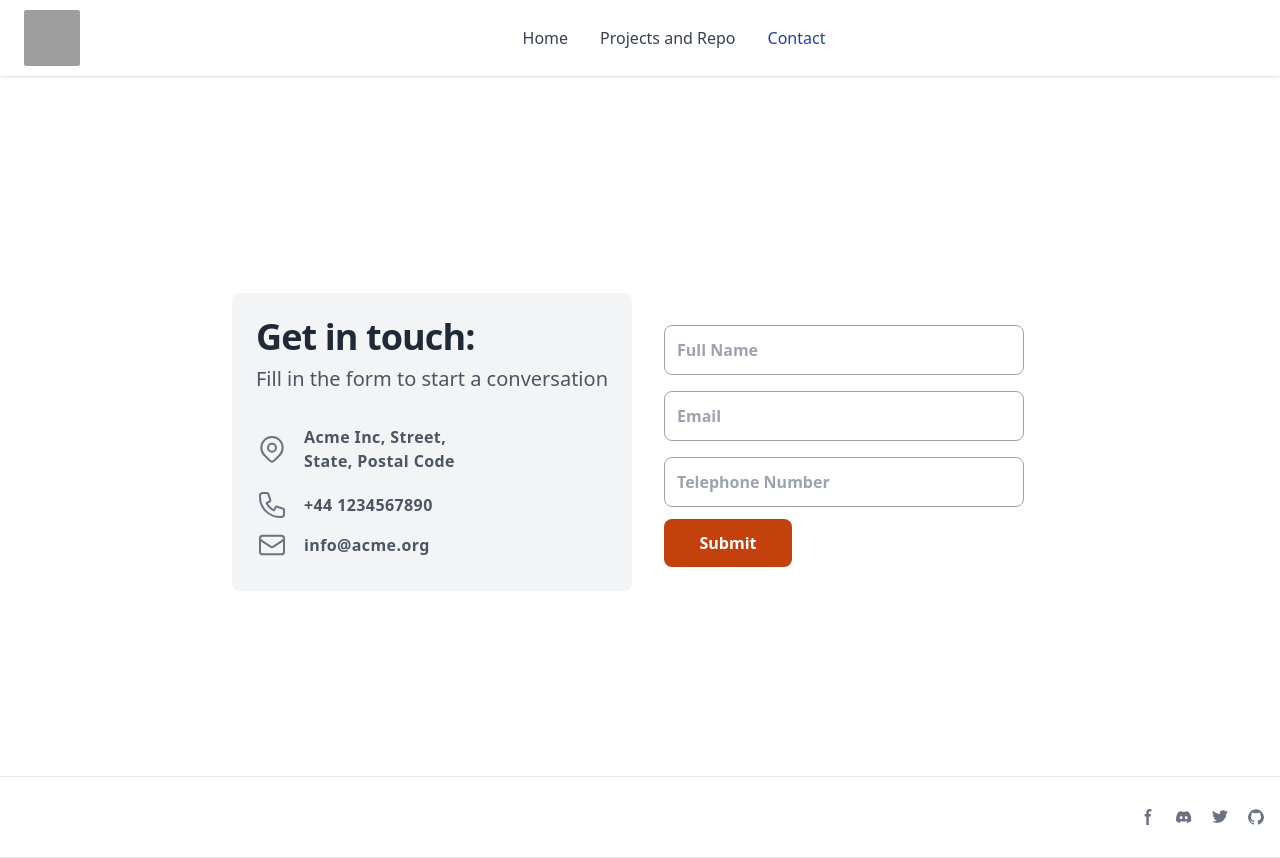
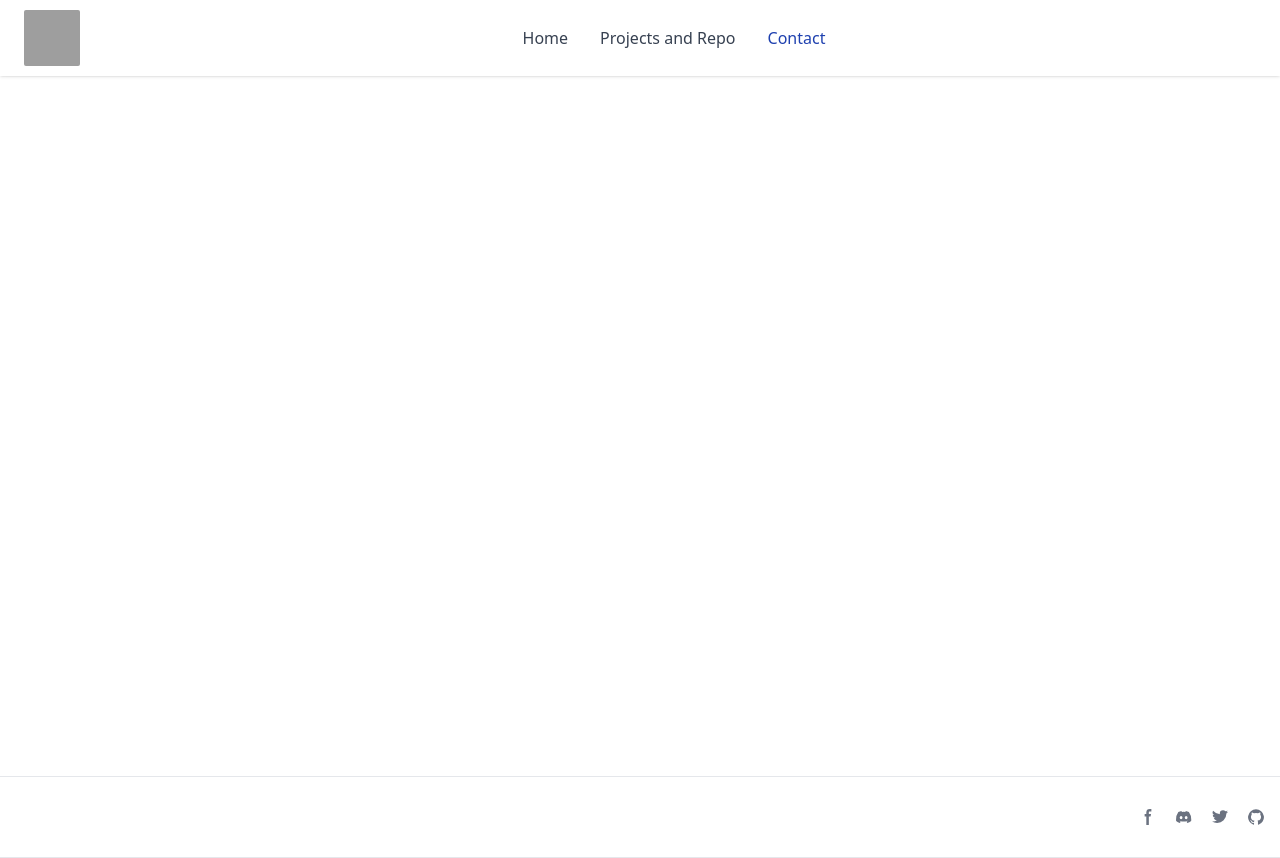
Before and after one commit to saif-gitreps/Portfolio-Template, a React (Vite) app: page /contact in a window 1280 px wide. Built offline with nearby package versions, Linux system fonts and the light colour scheme; grey boxes are pictures that could not be loaded.

Commit message:
finished home page

```diff
--- a/src/components/contact/Contact.jsx
+++ b/src/components/contact/Contact.jsx
@@ -1,140 +1,5 @@
 export default function Contact() {
    return (
-      <div className="relative flex items-top justify-center min-h-[700px] bg-white sm:items-center sm:pt-0">
-         <div className="max-w-6xl mx-auto sm:px-6 lg:px-8">
-            <div className="mt-8 overflow-hidden">
-               <div className="grid grid-cols-1 md:grid-cols-2">
-                  <div className="p-6 mr-2 bg-gray-100 sm:rounded-lg">
-                     <h1 className="text-3xl sm:text-4xl text-gray-800 font-extrabold tracking-tight">
-                        Get in touch:
-                     </h1>
-                     <p className="text-normal text-lg sm:text-xl font-medium text-gray-600 mt-2">
-                        Fill in the form to start a conversation
-                     </p>
-
-                     <div className="flex items-center mt-8 text-gray-600">
-                        <svg
-                           fill="none"
-                           stroke="currentColor"
-                           strokeLinecap="round"
-                           strokeLinejoin="round"
-                           strokeWidth="1.5"
-                           viewBox="0 0 24 24"
-                           className="w-8 h-8 text-gray-500"
-                        >
-                           <path
-                              strokeLinecap="round"
-                              strokeLinejoin="round"
-                              strokeWidth="1.5"
-                              d="M17.657 16.657L13.414 20.9a1.998 1.998 0 01-2.827 0l-4.244-4.243a8 8 0 1111.314 0z"
-                           />
-                           <path
-                              strokeLinecap="round"
-                              strokeLinejoin="round"
-                              strokeWidth="1.5"
-                              d="M15 11a3 3 0 11-6 0 3 3 0 016 0z"
-                           />
-                        </svg>
-                        <div className="ml-4 text-md tracking-wide font-semibold w-40">
-                           Acme Inc, Street, State, Postal Code
-                        </div>
-                     </div>
-
-                     <div className="flex items-center mt-4 text-gray-600">
-                        <svg
-                           fill="none"
-                           stroke="currentColor"
-                           strokeLinecap="round"
-                           strokeLinejoin="round"
-                           strokeWidth="1.5"
-                           viewBox="0 0 24 24"
-                           className="w-8 h-8 text-gray-500"
-                        >
-                           <path
-                              strokeLinecap="round"
-                              strokeLinejoin="round"
-                              strokeWidth="1.5"
-                              d="M3 5a2 2 0 012-2h3.28a1 1 0 01.948.684l1.498 4.493a1 1 0 01-.502 1.21l-2.257 1.13a11.042 11.042 0 005.516 5.516l1.13-2.257a1 1 0 011.21-.502l4.493 1.498a1 1 0 01.684.949V19a2 2 0 01-2 2h-1C9.716 21 3 14.284 3 6V5z"
-                           />
-                        </svg>
-                        <div className="ml-4 text-md tracking-wide font-semibold w-40">
-                           +44 1234567890
-                        </div>
-                     </div>
-
-                     <div className="flex items-center mt-2 text-gray-600">
-                        <svg
-                           fill="none"
-                           stroke="currentColor"
-                           strokeLinecap="round"
-                           strokeLinejoin="round"
-                           strokeWidth="1.5"
-                           viewBox="0 0 24 24"
-                           className="w-8 h-8 text-gray-500"
-                        >
-                           <path
-                              strokeLinecap="round"
-                              strokeLinejoin="round"
-                              strokeWidth="1.5"
-                              d="M3 8l7.89 5.26a2 2 0 002.22 0L21 8M5 19h14a2 2 0 002-2V7a2 2 0 00-2-2H5a2 2 0 00-2 2v10a2 2 0 002 2z"
-                           />
-                        </svg>
-                        <div className="ml-4 text-md tracking-wide font-semibold w-40">
-                           info@acme.org
-                        </div>
-                     </div>
-                  </div>
-
-                  <form className="p-6 flex flex-col justify-center">
-                     <div className="flex flex-col">
-                        <label htmlFor="name" className="hidden">
-                           Full Name
-                        </label>
-                        <input
-                           type="name"
-                           name="name"
-                           id="name"
-                           placeholder="Full Name"
-                           className="w-100 mt-2 py-3 px-3 rounded-lg bg-white border border-gray-400 text-gray-800 font-semibold focus:border-orange-500 focus:outline-none"
-                        />
-                     </div>
-
-                     <div className="flex flex-col mt-2">
-                        <label htmlFor="email" className="hidden">
-                           Email
-                        </label>
-                        <input
-                           type="email"
-                           name="email"
-                           id="email"
-                           placeholder="Email"
-                           className="w-100 mt-2 py-3 px-3 rounded-lg bg-white border border-gray-400 text-gray-800 font-semibold focus:border-orange-500 focus:outline-none"
-                        />
-                     </div>
-
-                     <div className="flex flex-col mt-2">
-                        <label htmlFor="tel" className="hidden">
-                           Number
-                        </label>
-                        <input
-                           type="tel"
-                           name="tel"
-                           id="tel"
-                           placeholder="Telephone Number"
-                           className="w-100 mt-2 py-3 px-3 rounded-lg bg-white border border-gray-400 text-gray-800 font-semibold focus:border-orange-500 focus:outline-none"
-                        />
-                     </div>
-
-                     <button
-                        type="submit"
-                        className="md:w-32 bg-orange-700 hover:bg-blue-dark text-white font-bold py-3 px-6 rounded-lg mt-3 hover:bg-orange-600 transition ease-in-out duration-300"
-                     >
-                        Submit
-                     </button>
-                  </form>
-               </div>
-            </div>
-         </div>
-      </div>
+      <div className="relative flex items-top justify-center min-h-[700px] bg-white sm:items-center sm:pt-0"></div>
    );
 }
--- a/src/components/home/Home.jsx
+++ b/src/components/home/Home.jsx
@@ -3,9 +3,9 @@ import { Link } from "react-router-dom";
 export default function Home() {
    return (
       <div className="mx-auto w-full max-w-7xl">
-         <aside className="relative overflow-hidden text-black rounded-lg sm:mx-16 mx-2 sm:py-16">
-            <div className="relative z-10 max-w-screen-xl px-4  pb-20 pt-10 sm:py-24 mx-auto sm:px-6 lg:px-8">
-               <div className="absolute inset-0 w-full sm:my-20 sm:pt-1 pt-12 h-full ">
+         <aside className="relative overflow-hidden text-black rounded-lg sm:mx-16 mx-2 sm:py-1">
+            <div className="relative z-10 max-w-screen-xl py-20 my-20 mx-auto sm:px-6 lg:px-8">
+               <div className="inset-0 w-full sm:my-1 sm:pt-1 pt-12 ">
                   <div className="wrapper">
                      <div className="typing-demo">Hello Saif here,</div>
                   </div>
@@ -28,18 +28,34 @@ export default function Home() {
                </div>
             </div>
          </aside>
-
-         <div className="grid  place-items-center sm:mt-20">
-            <img
-               className="sm:w-96 w-48"
-               src="https://i.ibb.co/2M7rtLk/Remote1.png"
-               alt="image2"
-            />
+         <div className="relative overflow text-black rounded-lg sm:mx-16 mx-2 sm:py-10">
+            <h2 className="text-3xl font-bold sm:text-4xl">Technologies I work with..</h2>
+            <ul className="text-2xl ">
+               <li>
+                  {" "}
+                  <span className="text-blue-900 font-extrabold ml-6">
+                     Languages:
+                  </span>{" "}
+                  Python, C++, JavaScript, ASM86, PHP, Java
+               </li>
+               <li>
+                  {" "}
+                  <span className="text-blue-900 font-extrabold ml-8">Frameworks: </span>
+                  Express.js, React.js, Flask.py, Mongoose.js , Prisma.js , EJS, FastAPI
+               </li>
+               <li>
+                  {" "}
+                  <span className="text-blue-900 font-extrabold ml-10">Databases: </span>
+                  MongoDB, MySQL, PostreSQL
+               </li>
+               <li>
+                  <span className="text-blue-900 font-extrabold ml-12">
+                     Cloud and Tools:{" "}
+                  </span>{" "}
+                  Render, AWS, Git/Github, Postman, Linux
+               </li>
+            </ul>
          </div>
-
-         <h1 className="text-center text-2xl sm:text-5xl py-10 font-medium">
-            Lorem Ipsum Yojo
-         </h1>
       </div>
    );
 }
--- a/src/index.css
+++ b/src/index.css
@@ -3,7 +3,7 @@
 @tailwind utilities;
 
 .wrapper {
-   height: 100vh;
+   height: 2rem;
 }
 
 .typing-demo {
```
